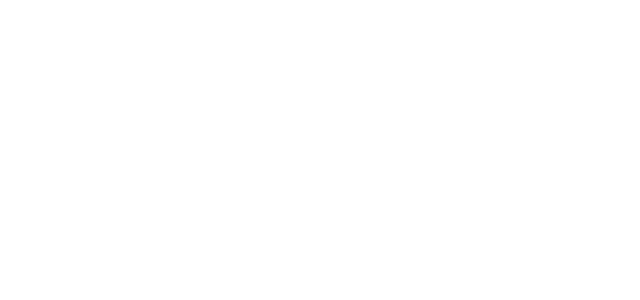
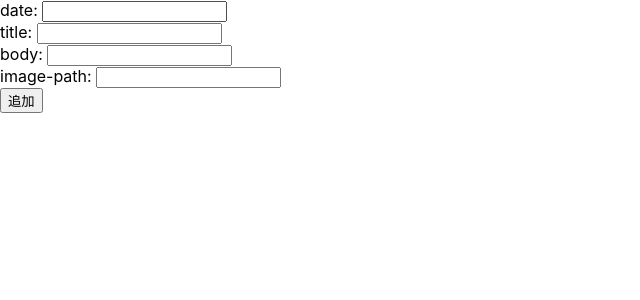
Before and after one commit to ueno12345/latin1_one_client, a React (Create React App) app: page /register in a window 1280 px wide. Before the commit this address had no page. Shown: the top 300 px of the page, without its empty margins (0-640 px from the left). Built offline with nearby package versions, Linux system fonts and the light colour scheme.

Commit message:
Rename function

```diff
--- a/src/App.tsx
+++ b/src/App.tsx
@@ -1,17 +1,18 @@
-import logo from './logo.svg';
 import { BrowserRouter, Routes, Route } from "react-router-dom";
 import './App.css';
 import Home from "./components/home";
 import NotificationForm from "./components/notification_form";
-import InboxForm from "./components/inbox_form";
+import IndividualNotificationForm from "./components/individual_notification_form";
+import RegisterForm from "./components/register_form";
 
 function App() {
   return (
     <BrowserRouter>
       <Routes>
         <Route path="/" element={<Home />} />
-        <Route path="/inbox" element={<InboxForm />} />
+        <Route path="/register" element={<RegisterForm />} />
         <Route path="/notification" element={<NotificationForm />} />
+        <Route path="/individual" element={<IndividualNotificationForm />} />
       </Routes>
     </BrowserRouter>
   );
--- a/src/components/home.tsx
+++ b/src/components/home.tsx
@@ -2,17 +2,22 @@
 
 function Home(){
   const navigate = useNavigate()
+  const handleInboxFormView = () => {
+    navigate('/register')
+  }
   const handleNotificationFormView = () => {
     navigate('/notification')
   }
-  const handleInboxFormView = () => {
-    navigate('/inbox')
+  const handleIndividualFormView = () => {
+    navigate('/individual')
   }
   return (
     <>
-      <button onClick={handleNotificationFormView}>通知送信画面へ</button>
+      <button onClick={handleInboxFormView}>DB更新画面へ</button>
       <br />
-      <button onClick={handleInboxFormView}>DB更新画面へ</button>
+      <button onClick={handleNotificationFormView}>全体通知送信画面へ</button>
+      <br />
+      <button onClick={handleIndividualFormView}>個人通知送信画面へ</button>
     </>
   )
 }
--- /dev/null
+++ b/src/components/individual_notification_form.tsx
@@ -0,0 +1,22 @@
+function IndividualNotificationForm(){
+  return(
+    <form action="http://localhost:4000/notifications/individual" method="post" className="individual">
+      <div className="individual">
+        <label htmlFor="token">token: </label>
+        <input type="text" name="token" id="token" required />
+      </div>
+      <div className="individual">
+        <label htmlFor="title">title: </label>
+        <input type="title" name="title" id="title" required />
+      </div>
+      <div className="individual">
+        <label htmlFor="body">body: </label>
+        <input type="body" name="body" id="body" required />
+      </div>
+      <div className="individual">
+        <input type="submit" value="送信" />
+      </div>
+    </form>
+  );
+}
+export default IndividualNotificationForm;
--- a/src/components/notification_form.tsx
+++ b/src/components/notification_form.tsx
@@ -1,19 +1,19 @@
 function NotificationForm(){
   return(
-    <form action="http://localhost:4000/" method="post" className="form-example">
-      <div className="form-example">
-        <label htmlFor="token">title: </label>
-        <input type="text" name="title" id="title" required />
+    <form action="http://localhost:4000/notifications/whole" method="post" className="notification">
+      <div className="notification">
+        <label htmlFor="topic">topic: </label>
+        <input type="text" name="topic" id="topic" required />
       </div>
-      <div className="form-example">
+      <div className="notification">
         <label htmlFor="title">title: </label>
         <input type="title" name="title" id="title" required />
       </div>
-      <div className="form-example">
+      <div className="notification">
         <label htmlFor="body">body: </label>
         <input type="body" name="body" id="body" required />
       </div>
-      <div className="form-example">
+      <div className="notification">
         <input type="submit" value="送信" />
       </div>
     </form>
--- a/src/components/inbox_form.tsx
+++ b/src/components/register_form.tsx
@@ -1,26 +1,26 @@
-function InboxForm(){
+function RegisterForm(){
   return(
-    <form action="http://localhost:4000/inbox/send" method="post" className="inboxForm">
-      <div className="inboxForm">
+    <form action="http://localhost:4000/register/data" method="post" className="registerForm">
+      <div className="registerForm">
         <label htmlFor="date">date: </label>
         <input type="text" name="date" id="date" required />
       </div>
-      <div className="inboxForm">
+      <div className="registerForm">
         <label htmlFor="title">title: </label>
         <input type="text" name="title" id="title" required />
       </div>
-      <div className="inboxForm">
+      <div className="registerForm">
         <label htmlFor="description">body: </label>
         <input type="text" name="description" id="description" required />
       </div>
-      <div className="inboxForm">
+      <div className="registerForm">
         <label htmlFor="image">image-path: </label>
         <input type="text" name="image" id="image" required />
       </div>
-      <div className="inboxForm">
-        <input type="submit" value="送信" />
+      <div className="registerForm">
+        <input type="submit" value="追加" />
       </div>
     </form>
   );
 }
-export default InboxForm;
+export default RegisterForm;
```
